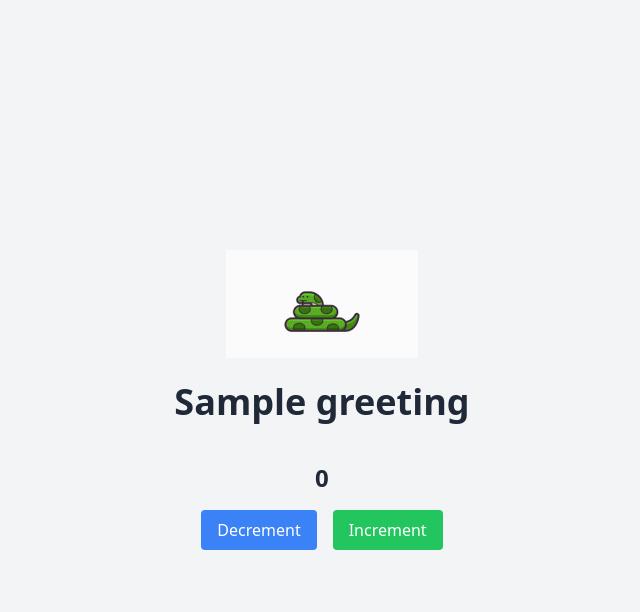
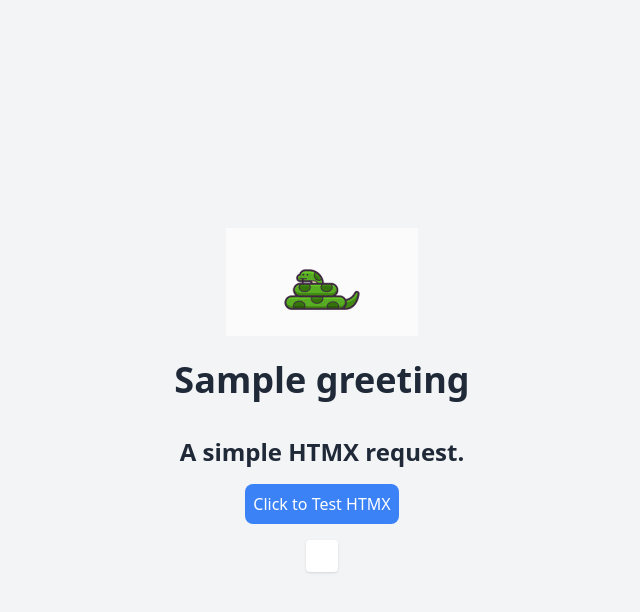
Before and after one commit to BradleyParkerDev/fastapi_server_w_database, a Python web app: template resources/templates/pages/home_page.html in a window 1280 px wide. Shown: the top 612 px of the page, without its empty margins (318-958 px from the left). Run offline with Jinja, Linux system fonts and the light colour scheme; the template is opened without the code that fills it: most values are stand-ins (such as "Sample title", 1, 10 or a date in 2020); some libraries are stand-ins or nearby versions.

Commit message:
updated the template and environment variables example

```diff
--- a/resources/templates/pages/home_page.html
+++ b/resources/templates/pages/home_page.html
@@ -3,70 +3,39 @@
 <head>
     <meta charset="UTF-8">
     <meta name="viewport" content="width=device-width, initial-scale=1.0">
+    <!-- htmx might require the selfRequestsOnly set to false in templates -->
+    <meta name="htmx-config" content='{"selfRequestsOnly":false}'>
     <title>FastAPI CRUD App</title>
+    <script src="https://unpkg.com/htmx.org@2.0.4" integrity="sha384-HGfztofotfshcF7+8n44JQL2oJmowVChPTg48S+jvZoztPfvwD79OC/LTtG6dMp+" crossorigin="anonymous"></script>
     <script src="https://cdn.tailwindcss.com"></script>
-    <script defer src="https://cdn.jsdelivr.net/npm/alpinejs@3.x.x/dist/cdn.min.js"></script>
-    <script src="https://cdn.jsdelivr.net/npm/canvas-confetti@1.6.0/dist/confetti.browser.min.js"></script>
 </head>
 <body class="bg-gray-100 text-gray-800 flex flex-col items-center justify-center min-h-screen">
 
     <div class="text-center flex flex-col items-center">
         <!-- Python GIF -->
-        <div x-data="confettiComponent()" class="w-auto h-auto">
-            <img @click="startConfettiEffect" src="/public/python.gif" alt="Python GIF" class="mb-6 w-48 h-auto mx-auto">
+        <div class="w-auto h-auto">
+            <img src="/public/python.gif" alt="Python GIF" class="mb-6 w-48 h-auto mx-auto">
         </div>
 
         <!-- Dynamic Greeting -->
         <h1 class="text-4xl font-bold mb-4">{{ greeting }}</h1>
 
-        <!-- Counter with Increment/Decrement Buttons -->
-        <div x-data="{ count: 0 }" class="mt-6">
-            <span class="text-2xl font-semibold mb-4 block" x-text="count"></span>
-            <div class="flex justify-center space-x-4">
-                <button class="bg-blue-500 text-white px-4 py-2 rounded" @click="if (count > 0) count--">Decrement</button>
-                <button class="bg-green-500 text-white px-4 py-2 rounded" @click="count++">Increment</button>
-            </div>
+        <h1 class="text-2xl font-bold mb-4 mt-[20px]">A simple HTMX request.</h1>
+        <!-- Button to trigger HTMX request -->
+        <button
+            hx-get="https://jsonplaceholder.typicode.com/users"
+            hx-target="#result"
+            class="p-2 bg-blue-500 text-white rounded-lg"
+        >
+            Click to Test HTMX
+            <!-- Click to Test HTMX -->
+        </button>
+
+        <!-- This will display the response from the server -->
+        <div id="result" class="mt-4 p-4 bg-white rounded shadow">
+            <!-- Server response will be displayed here -->
         </div>
     </div>
-
-    <script>
-        // Define the Alpine.js component for confetti
-        function confettiComponent() {
-            return {
-                startConfettiEffect() {
-                    const duration = 15 * 1000; // Duration in milliseconds
-                    const animationEnd = Date.now() + duration;
-                    const defaults = { startVelocity: 30, spread: 360, ticks: 60, zIndex: 0 };
-
-                    function randomInRange(min, max) {
-                        return Math.random() * (max - min) + min;
-                    }
-
-                    const interval = setInterval(() => {
-                        const timeLeft = animationEnd - Date.now();
-
-                        if (timeLeft <= 0) {
-                            clearInterval(interval);
-                            return;
-                        }
-
-                        const particleCount = 50 * (timeLeft / duration);
-                        // Generate confetti from two origins
-                        confetti({
-                            ...defaults,
-                            particleCount,
-                            origin: { x: randomInRange(0.1, 0.3), y: Math.random() - 0.2 },
-                        });
-                        confetti({
-                            ...defaults,
-                            particleCount,
-                            origin: { x: randomInRange(0.7, 0.9), y: Math.random() - 0.2 },
-                        });
-                    }, 250); // Trigger every 250ms
-                }
-            };
-        }
-    </script>
 
     <!-- Hot reload script will only be included in DEBUG mode -->
     {% if DEBUG %}
```
Also changed, not shown: app/lib/auth/auth_utility.py (+0 -7 lines), app/controllers/auth/login_user_controller.py (deleted), app/controllers/auth/logout_user_controller.py (deleted), app/routes/auth_routes.py (deleted), 1 other file.
